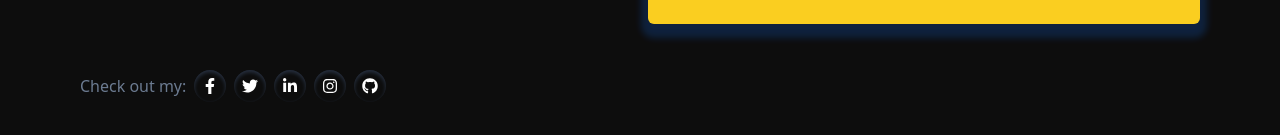
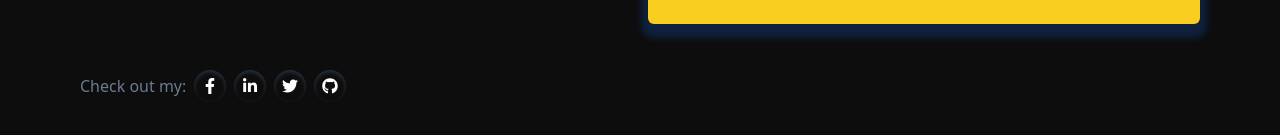
Before and after one commit to sohanwebdevctg/myPersonalPortfolio, a React (Vite) app: page /contact in a window 1280 px wide. Shown: the part 749-884 px from the top of the page. Built offline with nearby package versions, Linux system fonts and the light colour scheme.

Commit message:
adding contact page social media link

```diff
--- a/src/Pages/Contact/Contact.jsx
+++ b/src/Pages/Contact/Contact.jsx
@@ -7,6 +7,7 @@ import AOS from 'aos';
 import 'aos/dist/aos.css';
 import { useContext, useEffect } from "react";
 import { AuthContext } from './../../Components/Providers/Providers';
+import { Link } from "react-router-dom";
 
 
 const Contact = () => {
@@ -16,10 +17,12 @@ const Contact = () => {
     AOS.init();
   },[]);
 
+  // form data
   const contactForm = (event) => {
     event.preventDefault();
   };
 
+  // context
   const {color} = useContext(AuthContext);
 
 
@@ -51,20 +54,15 @@ const Contact = () => {
             {/* icon section start */}
             <ul className="flex gap-2 items-center">
               <li className="text-slate-500 sm:text-xs md:text-sm lg:text-base">Check out my:</li>
-              <li className={`${color ? 'bg-white shadow-inner shadow-slate-300 text-black hover:text-red-500' : 'bg-black shadow-inner shadow-slate-800 text-white hover:text-yellow-500'} text-sm sm:text-xs md:text-sm lg:text-base xl:text-base 2xl:text-lg rounded-full w-6 h-6 sm:w-6 sm:h-6 md:w-7 md:h-7 lg:w-8 lg:h-8 xl:h-8 xl:w-8 2xl:w-9 2xl:h-9 flex justify-center items-center`}>
-                <FaFacebookF></FaFacebookF>
+              <li>
+                <Link to="https://www.facebook.com/sohanwebdevctg" target="_blank" className={`${color ? 'bg-white shadow-inner shadow-slate-300 text-black hover:text-red-500' : 'bg-black shadow-inner shadow-slate-800 text-white hover:text-yellow-500'} text-sm sm:text-xs md:text-sm lg:text-base xl:text-base 2xl:text-lg rounded-full w-6 h-6 sm:w-6 sm:h-6 md:w-7 md:h-7 lg:w-8 lg:h-8 xl:h-8 xl:w-8 2xl:w-9 2xl:h-9 flex justify-center items-center`}><FaFacebookF></FaFacebookF></Link>
               </li>
-              <li className={` ${color ? 'bg-white shadow-inner shadow-slate-300 text-black hover:text-red-500' : 'bg-black shadow-inner shadow-slate-800 text-white hover:text-yellow-500'} text-sm sm:text-xs md:text-sm lg:text-base xl:text-base 2xl:text-lg rounded-full w-6 h-6 sm:w-6 sm:h-6 md:w-7 md:h-7 lg:w-8 lg:h-8 xl:h-8 xl:w-8 2xl:w-9 2xl:h-9 flex justify-center items-center`}>
-                <FaTwitter></FaTwitter>
+              <li><Link to="https://www.linkedin.com/in/sohanwebdevctg" target="_blank" className={`${color ? 'bg-white shadow-inner shadow-slate-300 text-black hover:text-red-500' : 'bg-black shadow-inner shadow-slate-800 text-white hover:text-yellow-500'} text-sm sm:text-xs md:text-sm lg:text-base xl:text-base 2xl:text-lg rounded-full w-6 h-6 sm:w-6 sm:h-6 md:w-7 md:h-7 lg:w-8 lg:h-8 xl:h-8 xl:w-8 2xl:w-9 2xl:h-9 flex justify-center items-center`}><FaLinkedinIn></FaLinkedinIn></Link>
               </li>
-              <li className={`${color ? 'bg-white shadow-inner shadow-slate-300 text-black hover:text-red-500' : 'bg-black shadow-inner shadow-slate-800 text-white hover:text-yellow-500'} text-sm sm:text-xs md:text-sm lg:text-base xl:text-base 2xl:text-lg rounded-full w-6 h-6 sm:w-6 sm:h-6 md:w-7 md:h-7 lg:w-8 lg:h-8 xl:h-8 xl:w-8 2xl:w-9 2xl:h-9 flex justify-center items-center`}>
-                <FaLinkedinIn></FaLinkedinIn>
+              <li><Link to="https://x.com/sohanwebdevctg" target="_blank" className={` ${color ? 'bg-white shadow-inner shadow-slate-300 text-black hover:text-red-500' : 'bg-black shadow-inner shadow-slate-800 text-white hover:text-yellow-500'} text-sm sm:text-xs md:text-sm lg:text-base xl:text-base 2xl:text-lg rounded-full w-6 h-6 sm:w-6 sm:h-6 md:w-7 md:h-7 lg:w-8 lg:h-8 xl:h-8 xl:w-8 2xl:w-9 2xl:h-9 flex justify-center items-center`}><FaTwitter></FaTwitter></Link>
               </li>
-              <li className={` ${color ? 'bg-white shadow-inner shadow-slate-300 text-black hover:text-red-500' : 'bg-black shadow-inner shadow-slate-800 text-white hover:text-yellow-500'} text-sm sm:text-xs md:text-sm lg:text-base xl:text-base 2xl:text-lg rounded-full w-6 h-6 sm:w-6 sm:h-6 md:w-7 md:h-7 lg:w-8 lg:h-8 xl:h-8 xl:w-8 2xl:w-9 2xl:h-9 flex justify-center items-center`}>
-                <FaInstagram></FaInstagram>
-              </li>
-              <li className={`${color ? 'bg-white shadow-inner shadow-slate-300 text-black hover:text-red-500' : 'bg-black shadow-inner shadow-slate-800 text-white hover:text-yellow-500'} text-sm sm:text-xs md:text-sm lg:text-base xl:text-base 2xl:text-lg rounded-full w-6 h-6 sm:w-6 sm:h-6 md:w-7 md:h-7 lg:w-8 lg:h-8 xl:h-8 xl:w-8 2xl:w-9 2xl:h-9 flex justify-center items-center`}>
-                <FaGithub></FaGithub>
+              <li>
+                <Link to="https://github.com/sohanwebdevctg" target="_blank" className={`${color ? 'bg-white shadow-inner shadow-slate-300 text-black hover:text-red-500' : 'bg-black shadow-inner shadow-slate-800 text-white hover:text-yellow-500'} text-sm sm:text-xs md:text-sm lg:text-base xl:text-base 2xl:text-lg rounded-full w-6 h-6 sm:w-6 sm:h-6 md:w-7 md:h-7 lg:w-8 lg:h-8 xl:h-8 xl:w-8 2xl:w-9 2xl:h-9 flex justify-center items-center`}><FaGithub></FaGithub></Link>
               </li>
             </ul>
             {/* icon section end */}
```
